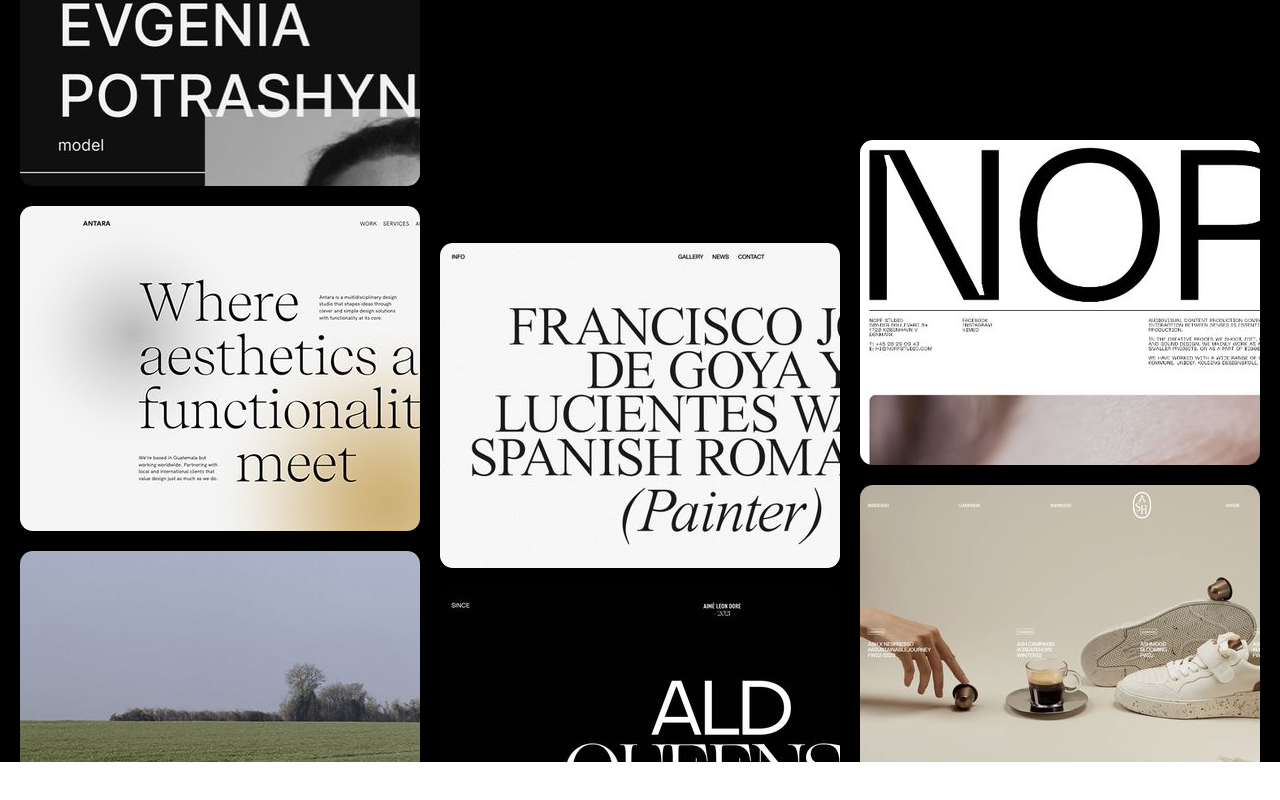
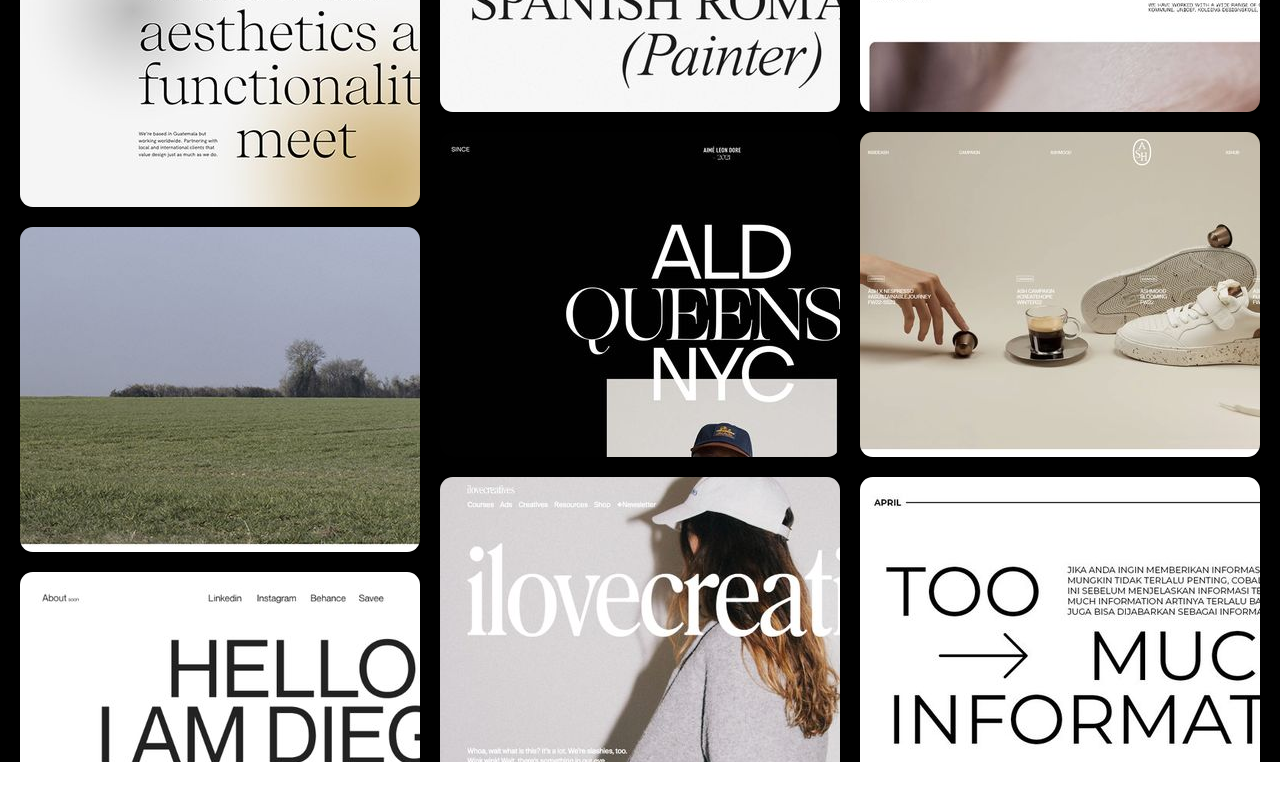
Before and after one commit to maharshmellow/sandbox, a Next.js app: page /smooth-parallax-scroll in a window 1280 px wide. Shown: the part 1438-2238 px from the top of the page. Built offline with nearby package versions, Linux system fonts and the light colour scheme.

Commit message:
feat: try animating column instead of images

```diff
--- a/pages/smooth-parallax-scroll.tsx
+++ b/pages/smooth-parallax-scroll.tsx
@@ -38,7 +38,7 @@ const Gallery = styled.div`
   margin: auto;
   padding: 10px;
 `;
-const Column = styled.div`
+const Column = styled(motion.div)`
   position: relative;
   height: 100%;
   width: calc(100%/3);
@@ -47,7 +47,7 @@ const Column = styled.div`
   gap: 20px;
   padding: 10px;
 `;
-const ImageContainer = styled(motion.div)`
+const ImageContainer = styled.div`
   height: 100%;
   width: 100%;
 
@@ -65,9 +65,9 @@ export default function SmoothParallaxScrollDemo() {
   })
   // [0, 0] would mean static
   // [0, 100] would map 0 to 0 and 1 to 100
-  const y = useTransform(scrollYProgress, [0, 1], [0, 2200])
-  const y2 = useTransform(scrollYProgress, [0, 1], [0, 6000])
-  const y3 = useTransform(scrollYProgress, [0, 1], [0, 4000])
+  const y = useTransform(scrollYProgress, [0, 1], [0, 1000])
+  const y2 = useTransform(scrollYProgress, [0, 1], [300, 1200])
+  const y3 = useTransform(scrollYProgress, [0, 1], [0, 1500])
 
   useEffect( () => {
     const lenis = new Lenis()
@@ -92,25 +92,25 @@ export default function SmoothParallaxScrollDemo() {
         <Container>
           <Spacer></Spacer>
 
-          <Gallery>
-              <Column style={{top: '-45%'}}>
+          <Gallery ref={gallery}>
+              <Column style={{top: '-25%', y: y}}>
               {/* ImageContainer is of type motion.div so style is getting passed to that */}
-                <ImageContainer style={{y}}><Image priority src={one} alt="" /></ImageContainer>
-                <ImageContainer style={{y}}><Image priority src={two} alt="" /></ImageContainer>
-                <ImageContainer style={{y}}><Image priority src={three} alt="" /></ImageContainer>
-                <ImageContainer style={{y}}><Image priority src={four} alt="" /></ImageContainer>
+                <ImageContainer><Image priority src={one} alt="" /></ImageContainer>
+                <ImageContainer><Image priority src={two} alt="" /></ImageContainer>
+                <ImageContainer><Image priority src={three} alt="" /></ImageContainer>
+                <ImageContainer><Image priority src={four} alt="" /></ImageContainer>
               </Column>
-              <Column style={{top: '-155%'}}>
-                <ImageContainer style={{y: y2}}><Image priority src={five} alt="" /></ImageContainer>
-                <ImageContainer style={{y: y2}}><Image priority src={six} alt="" /></ImageContainer>
-                <ImageContainer style={{y: y2}}><Image priority src={seven} alt="" /></ImageContainer>
-                <ImageContainer style={{y: y2}}><Image priority src={eight} alt="" /></ImageContainer>
+              <Column style={{top: '-25%', y: y2}}>
+                <ImageContainer><Image priority src={five} alt="" /></ImageContainer>
+                <ImageContainer><Image priority src={six} alt="" /></ImageContainer>
+                <ImageContainer><Image priority src={seven} alt="" /></ImageContainer>
+                <ImageContainer><Image priority src={eight} alt="" /></ImageContainer>
               </Column>
-              <Column style={{top: '-90%'}}>
-                <ImageContainer style={{y: y3}}><Image priority src={nine} alt="" /></ImageContainer>
-                <ImageContainer style={{y: y3}}><Image priority src={ten} alt="" /></ImageContainer>
-                <ImageContainer style={{y: y3}}><Image priority src={eleven} alt="" /></ImageContainer>
-                <ImageContainer style={{y: y3}}><Image priority src={twelve} alt="" /></ImageContainer>
+              <Column style={{top: '-25%', y: y3}}>
+                <ImageContainer><Image priority src={nine} alt="" /></ImageContainer>
+                <ImageContainer><Image priority src={ten} alt="" /></ImageContainer>
+                <ImageContainer><Image priority src={eleven} alt="" /></ImageContainer>
+                <ImageContainer><Image priority src={twelve} alt="" /></ImageContainer>
               </Column>
           </Gallery>
 
```
